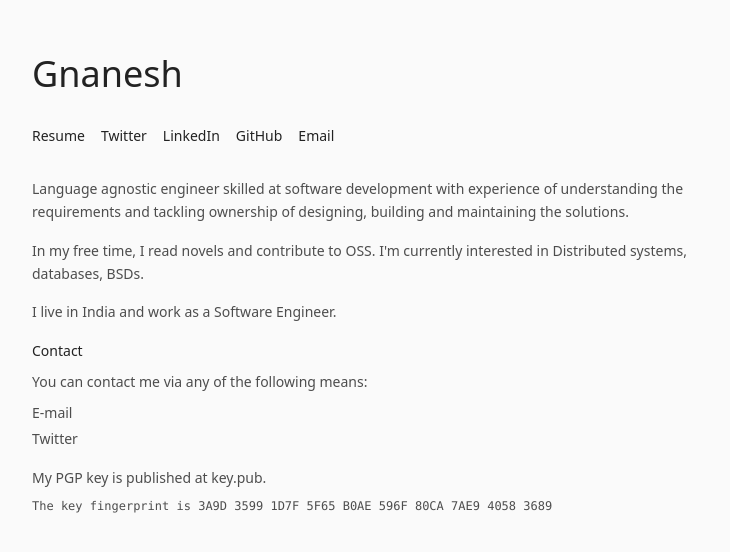
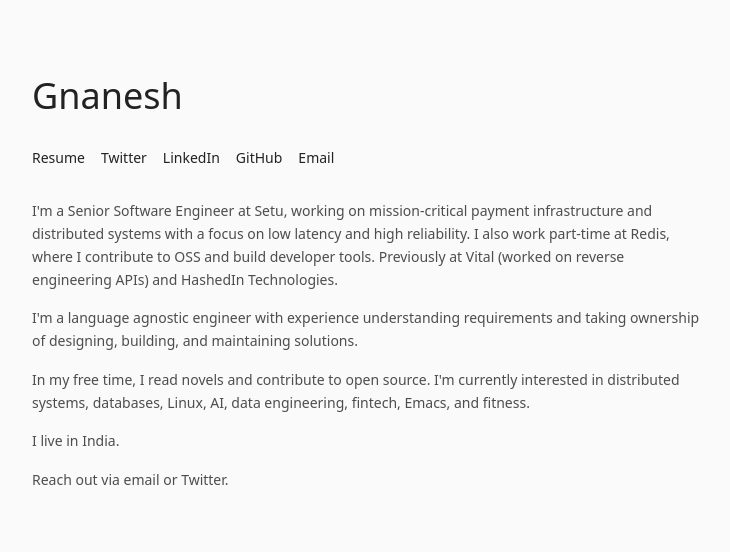
Before and after one commit to GnaneshKunal/gnanesh-blog, a Next.js app: page / in a window 1280 px wide. Shown: the part 116-668 px from the top of the page, without its empty margins (272-1002 px from the left). Built offline with nearby package versions, Linux system fonts and the light colour scheme.

Commit message:
Fix the home page

```diff
--- a/app/page.tsx
+++ b/app/page.tsx
@@ -48,32 +48,27 @@ export default function Home() {
         {/* About */}
         <section className="space-y-4 text-sm leading-relaxed">
           <p className="text-foreground/80">
-            Language agnostic engineer skilled at software development with experience of
-            understanding the requirements and tackling ownership of designing, building
-            and maintaining the solutions.
+            I'm a Senior Software Engineer at Setu, working on mission-critical payment infrastructure and distributed systems with a focus on low latency and high reliability. I also work part-time at Redis, where I contribute to OSS and build developer tools. Previously at Vital (worked on reverse engineering APIs) and HashedIn Technologies.
           </p>
 
           <p className="text-foreground/80">
-            In my free time, I read novels and contribute to OSS. I'm currently interested
-            in Distributed systems, databases, BSDs.
+            I'm a language agnostic engineer with experience understanding requirements and taking ownership of designing, building, and maintaining solutions.
           </p>
 
           <p className="text-foreground/80">
-            I live in India and work as a Software Engineer.
+            In my free time, I read novels and contribute to open source. I'm currently interested in distributed systems, databases, Linux, AI, data engineering, fintech, Emacs, and fitness.
           </p>
 
-          <div>
-            <h2 className="font-medium mb-2">Contact</h2>
-            <p className="text-foreground/80 mb-2">
-              You can contact me via any of the following means:
+          <p className="text-foreground/80">
+            I live in India.
           </p>
-            <ul className="space-y-1 text-foreground/80">
-              <li>
+
+          <p className="text-foreground/80">
+            Reach out via{" "}
             <a href="mailto:gnaneshkunal@outlook.com" className="hover:underline">
-                  E-mail
+              email
             </a>
-              </li>
-              <li>
+            {" "}or{" "}
             <a
               href="https://x.com/GnaneshKunal"
               target="_blank"
@@ -82,27 +77,8 @@ export default function Home() {
             >
               Twitter
             </a>
-              </li>
-            </ul>
-          </div>
-
-          <div>
-            <p className="text-foreground/80 mb-2">
-              My PGP key is published at{" "}
-              <a
-                href="https://key.pub"
-                target="_blank"
-                rel="noopener noreferrer"
-                className="hover:underline"
-              >
-                key.pub
-              </a>
             .
           </p>
-            <p className="text-foreground/80 font-mono text-xs">
-              The key fingerprint is 3A9D 3599 1D7F 5F65 B0AE 596F 80CA 7AE9 4058 3689
-            </p>
-          </div>
         </section>
       </main>
     </div>
```
Lines whose indentation alone changed are shown as unchanged.
